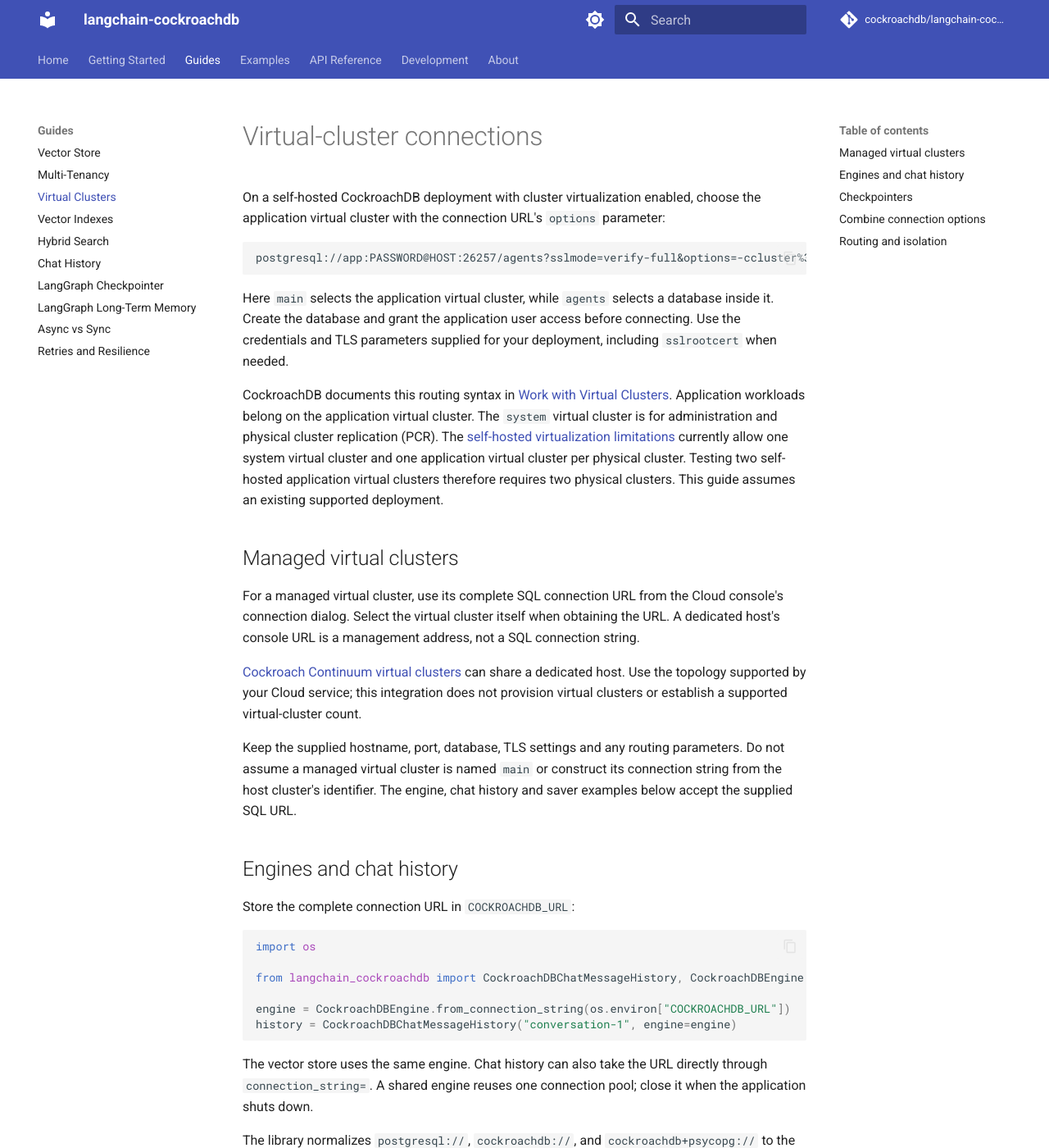
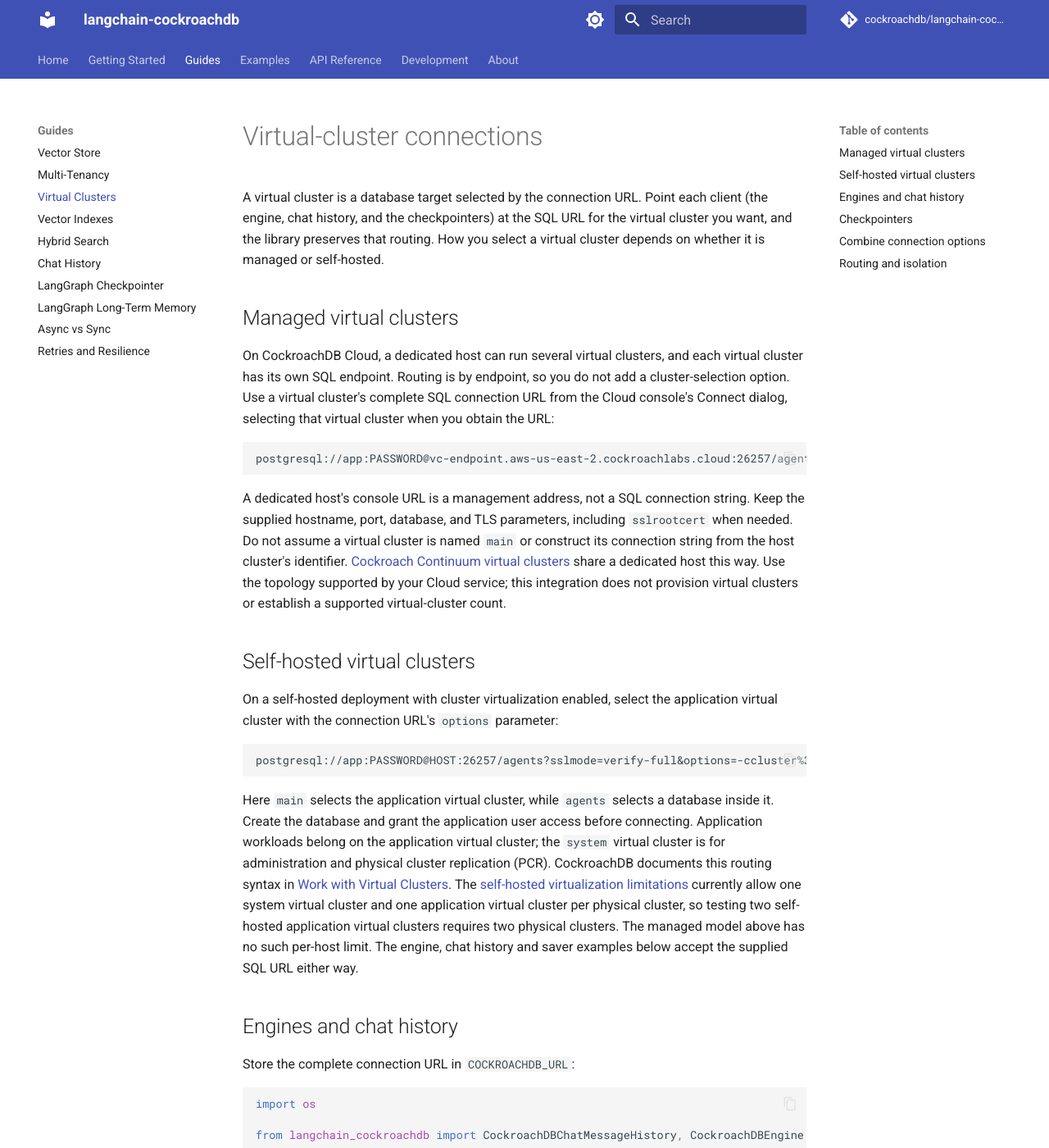
Before and after one commit to cockroachdb/langchain-cockroachdb, an MkDocs documentation site: the page built from docs/guides/virtual-clusters.md, in a window 1280 px wide and 1400 px high. Shown: the whole window at 82% size. Built offline with MkDocs 1.6.1 and Material for MkDocs 9.7.7, drawn with Linux system fonts in a browser that asks for light colours; comment, search, counter and statistics services are not loaded; some of the changed text lies outside the part shown.

Commit message:
docs: lead the virtual-cluster guide with the managed dedicated-host model
Co-authored-by: roachdev-claude <roachdev-claude-bot@cockroachlabs.com>

````diff
--- a/docs/guides/virtual-clusters.md
+++ b/docs/guides/virtual-clusters.md
@@ -1,8 +1,35 @@
 # Virtual-cluster connections
 
-On a self-hosted CockroachDB deployment with cluster virtualization enabled,
-choose the application virtual cluster with the connection URL's `options`
-parameter:
+A virtual cluster is a database target selected by the connection URL. Point
+each client (the engine, chat history, and the checkpointers) at the SQL URL
+for the virtual cluster you want, and the library preserves that routing. How
+you select a virtual cluster depends on whether it is managed or self-hosted.
+
+## Managed virtual clusters
+
+On CockroachDB Cloud, a dedicated host can run several virtual clusters, and
+each virtual cluster has its own SQL endpoint. Routing is by endpoint, so you
+do not add a cluster-selection option. Use a virtual cluster's complete SQL
+connection URL from the Cloud console's Connect dialog, selecting that virtual
+cluster when you obtain the URL:
+
+```text
+postgresql://app:PASSWORD@vc-endpoint.aws-us-east-2.cockroachlabs.cloud:26257/agents?sslmode=verify-full
+```
+
+A dedicated host's console URL is a management address, not a SQL connection
+string. Keep the supplied hostname, port, database, and TLS parameters,
+including `sslrootcert` when needed. Do not assume a virtual cluster is named
+`main` or construct its connection string from the host cluster's identifier.
+[Cockroach Continuum virtual clusters](https://www.cockroachlabs.com/product/continuum/)
+share a dedicated host this way. Use the topology supported by your Cloud
+service; this integration does not provision virtual clusters or establish a
+supported virtual-cluster count.
+
+## Self-hosted virtual clusters
+
+On a self-hosted deployment with cluster virtualization enabled, select the
+application virtual cluster with the connection URL's `options` parameter:
 
 ```text
 postgresql://app:PASSWORD@HOST:26257/agents?sslmode=verify-full&options=-ccluster%3Dmain
@@ -10,35 +37,16 @@ postgresql://app:PASSWORD@HOST:26257/agents?sslmode=verify-full&options=-ccluste
 
 Here `main` selects the application virtual cluster, while `agents` selects a
 database inside it. Create the database and grant the application user access
-before connecting. Use the credentials and TLS parameters supplied for your
-deployment, including `sslrootcert` when needed.
-
-CockroachDB documents this routing syntax in
+before connecting. Application workloads belong on the application virtual
+cluster; the `system` virtual cluster is for administration and physical
+cluster replication (PCR). CockroachDB documents this routing syntax in
 [Work with Virtual Clusters](https://www.cockroachlabs.com/docs/stable/work-with-virtual-clusters).
-Application workloads belong on the application virtual cluster. The `system`
-virtual cluster is for administration and physical cluster replication (PCR).
 The [self-hosted virtualization limitations](https://www.cockroachlabs.com/docs/stable/cluster-virtualization-overview#known-limitations)
-currently allow one system virtual cluster and one application virtual
-cluster per physical cluster. Testing two self-hosted application virtual
-clusters therefore requires two physical clusters. This guide assumes an
-existing supported deployment.
-
-## Managed virtual clusters
-
-For a managed virtual cluster, use its complete SQL connection URL from the
-Cloud console's connection dialog. Select the virtual cluster itself when
-obtaining the URL. A dedicated host's console URL is a management address,
-not a SQL connection string.
-
-[Cockroach Continuum virtual clusters](https://www.cockroachlabs.com/product/continuum/)
-can share a dedicated host. Use the topology supported by your Cloud service;
-this integration does not provision virtual clusters or establish a supported
-virtual-cluster count.
-
-Keep the supplied hostname, port, database, TLS settings and any routing
-parameters. Do not assume a managed virtual cluster is named `main` or
-construct its connection string from the host cluster's identifier. The
-engine, chat history and saver examples below accept the supplied SQL URL.
+currently allow one system virtual cluster and one application virtual cluster
+per physical cluster, so testing two self-hosted application virtual clusters
+requires two physical clusters. The managed model above has no such per-host
+limit. The engine, chat history and saver examples below accept the supplied
+SQL URL either way.
 
 ## Engines and chat history
 
@@ -88,8 +96,10 @@ by psycopg and do not normalize `cockroachdb://` URLs.
 
 ## Combine connection options
 
-Use one `options` value containing all startup options, separated by spaces.
-For example, to select `main` and set a statement timeout:
+Startup options such as the self-hosted `-ccluster` selector go in one
+`options` value, separated by spaces. Managed virtual clusters route by
+endpoint and usually need no `-ccluster` option. For example, to select a
+self-hosted `main` cluster and set a statement timeout:
 
 ```python
 from urllib.parse import quote, urlencode
````
Also changed, not shown: CHANGELOG.md (+2 -2 lines), docs/about/changelog.md (+2 -2 lines), docs/development/testing.md (+11 -5 lines), 2 other files.
